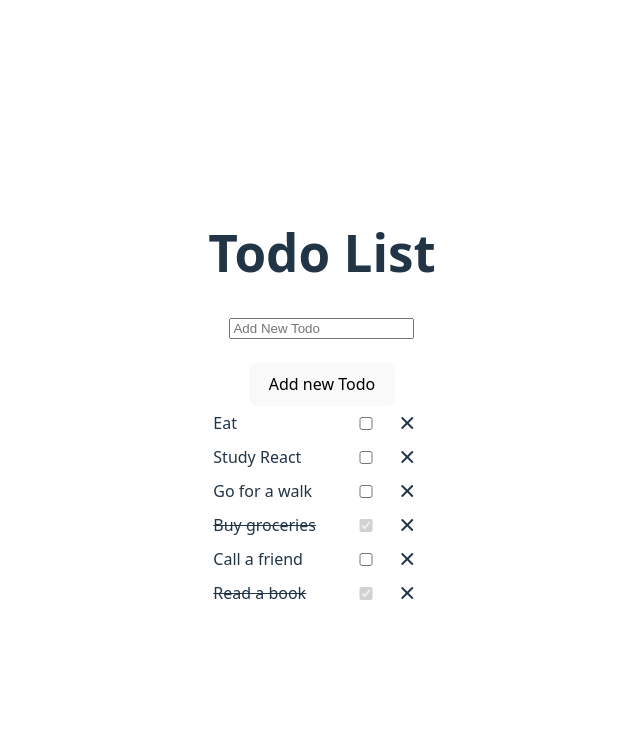
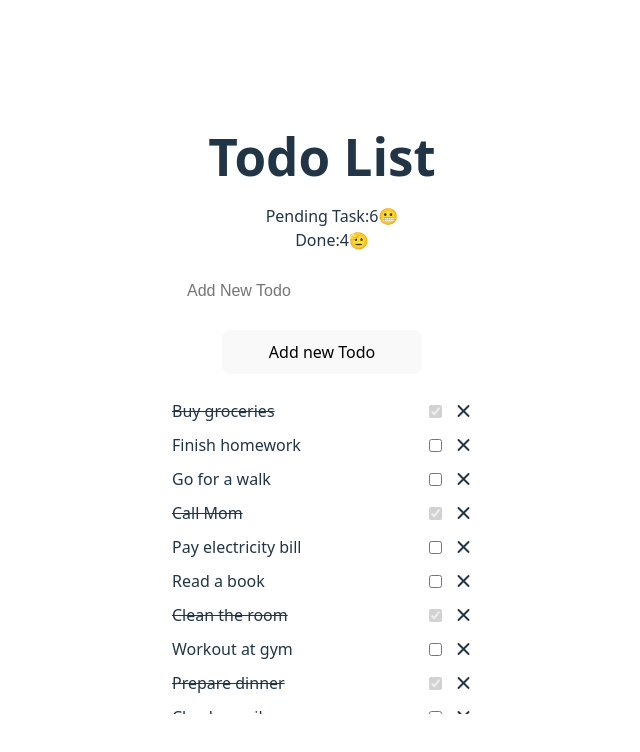
Before and after one commit to RajSiddhpuri44/Todo, a React (Vite) app: page / in a window 1280 px wide. Shown: the top 752 px of the page, without its empty margins (318-958 px from the left). Built offline with nearby package versions, Linux system fonts and the light colour scheme.

Commit message:
task stats

```diff
--- a/index.html
+++ b/index.html
@@ -11,7 +11,6 @@
       referrerpolicy="no-referrer"
     />
     <meta name="viewport" content="width=device-width, initial-scale=1.0" />
-    <title>Vite + React</title>
   </head>
   <body>
     <div id="root"></div>
--- a/src/App.css
+++ b/src/App.css
@@ -1,6 +1,9 @@
 #root {
-  max-width: 1280px;
-  margin: 0 auto;
-  /* padding: 2rem; */
-  text-align: center;
+  height: 100vh;
+  margin: auto;
+  width: 300px;
+  display: flex;
+  flex-direction: column;
+  align-items: center;
+  margin-top: 10%;
 }
--- a/src/Todo.css
+++ b/src/Todo.css
@@ -1,4 +1,46 @@
+#list-title {
+  margin: 0px;
+}
 .taskGrid {
   display: grid;
   grid-template-columns: 3fr 1fr 1fr;
 }
+#todoInput {
+  padding: 10px 10px;
+  border-radius: 10px;
+  border: none;
+  font-size: 1rem;
+  width: 90%;
+}
+#input-control {
+  width: 100%;
+  display: flex;
+  flex-direction: column;
+  align-items: center;
+}
+#add-btn {
+  width: 200px;
+  padding: 10px 15px;
+  margin-top: 20px;
+  margin-bottom: 20px;
+}
+.task-container {
+  max-height: 40vh;
+  width: 100%;
+  padding-right: 10px;
+  overflow: scroll;
+  scrollbar-width: thin;
+  overflow-y: scroll;
+  overflow-x: hidden;
+  scroll-snap-type: y mandatory;
+}
+#task-stats {
+  margin: 0;
+  width: 100%;
+  padding-left: 20px;
+  margin: 20px 0px;
+  display: flex;
+  align-items: center;
+  justify-content: center;
+  flex-direction: column;
+}
--- a/src/Todo.jsx
+++ b/src/Todo.jsx
@@ -7,6 +7,9 @@ import { capitalizeFirstLetter } from "./helper";
 export default function Todo() {
   let [todos, setTodos] = useState(initData);
   let [newTask, setNewTask] = useState("");
+  let totalTask = todos.length;
+  let doneTask = todos.filter((task) => task.isDone).length;
+  let pendingTask = totalTask - doneTask;
   const eventHandler = (event) => {
     setNewTask(event.target.value);
   };
@@ -27,8 +30,16 @@ export default function Todo() {
 
   return (
     <>
-      <h1>Todo List</h1>
-      <div>
+      <h1 id="list-title">Todo List</h1>
+      <p id="task-stats">
+        <span>
+          Pending Task:
+          {pendingTask > 3 ? pendingTask + "😬" : pendingTask + "😮‍💨"}
+        </span>
+
+        <span>Done:{doneTask == 0 ? doneTask + "😒" : doneTask + "🫡"}</span>
+      </p>
+      <div id="input-control">
         <input
           type="text"
           name="todoInput"
@@ -37,11 +48,11 @@ export default function Todo() {
           value={newTask}
           onChange={eventHandler}
         />
-        <br />
-        <br />
-        <button onClick={addNewTodo}>Add new Todo</button>
+        <button onClick={addNewTodo} id="add-btn">
+          Add new Todo
+        </button>
       </div>
-      <div className="">
+      <div className="task-container">
         {todos.map((task, idx) => {
           return (
             <TodoTask
--- a/src/TodoTask.css
+++ b/src/TodoTask.css
@@ -8,7 +8,16 @@
   align-items: center;
   justify-content: space-between;
   padding: 5px;
+  width: 100%;
+  scroll-snap-align: start;
 }
 .fa-solid {
   margin-left: 10px;
+  cursor: pointer;
 }
+.fa-solid:hover {
+  color: #ff9b9b;
+}
+.check-input {
+  cursor: pointer;
+}
--- a/src/TodoTask.jsx
+++ b/src/TodoTask.jsx
@@ -2,7 +2,7 @@ import "./TodoTask.css";
 import { checkHandler, removeTask } from "./helper";
 export default function TodoTask({ task, toggleTask, todos }) {
   return (
-    <div className="singleTask taskGrid">
+    <div className="singleTask">
       <p className="taskName">
         {task.isDone ? <strike>{task.task}</strike> : <span>{task.task}</span>}
       </p>
@@ -13,6 +13,7 @@ export default function TodoTask({ task, toggleTask, todos }) {
         type="checkbox"
         name="checkTask"
         id={task.id}
+        className="check-input"
         onChange={() => {
           checkHandler(task.id, todos, toggleTask);
         }}
--- a/src/initData.js
+++ b/src/initData.js
@@ -2,12 +2,12 @@ import { v4 as uuidv4 } from "uuid";
 
 const initData = [
   {
-    task: "Eat",
+    task: "Buy groceries",
     id: uuidv4(),
-    isDone: false,
+    isDone: true,
   },
   {
-    task: "Study React",
+    task: "Finish homework",
     id: uuidv4(),
     isDone: false,
   },
@@ -17,19 +17,39 @@ const initData = [
     isDone: false,
   },
   {
-    task: "Buy groceries",
+    task: "Call Mom",
     id: uuidv4(),
     isDone: true,
   },
   {
-    task: "Call a friend",
+    task: "Pay electricity bill",
     id: uuidv4(),
     isDone: false,
   },
   {
     task: "Read a book",
     id: uuidv4(),
+    isDone: false,
+  },
+  {
+    task: "Clean the room",
+    id: uuidv4(),
     isDone: true,
+  },
+  {
+    task: "Workout at gym",
+    id: uuidv4(),
+    isDone: false,
+  },
+  {
+    task: "Prepare dinner",
+    id: uuidv4(),
+    isDone: true,
+  },
+  {
+    task: "Check emails",
+    id: uuidv4(),
+    isDone: false,
   },
 ];
 export { initData };
```
